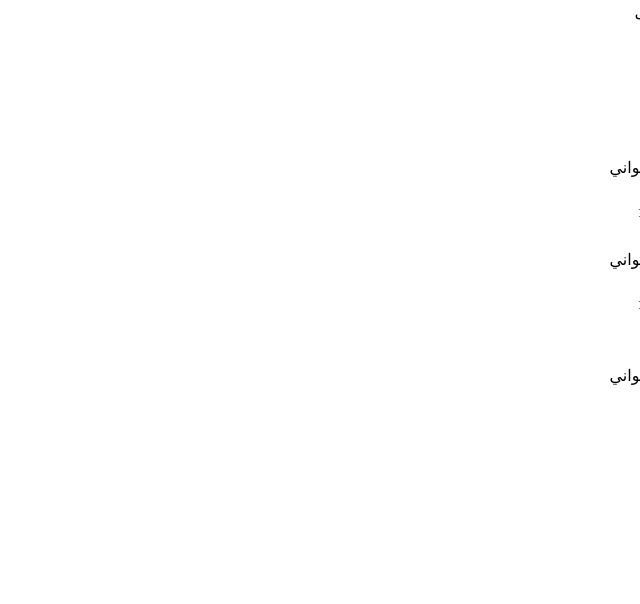
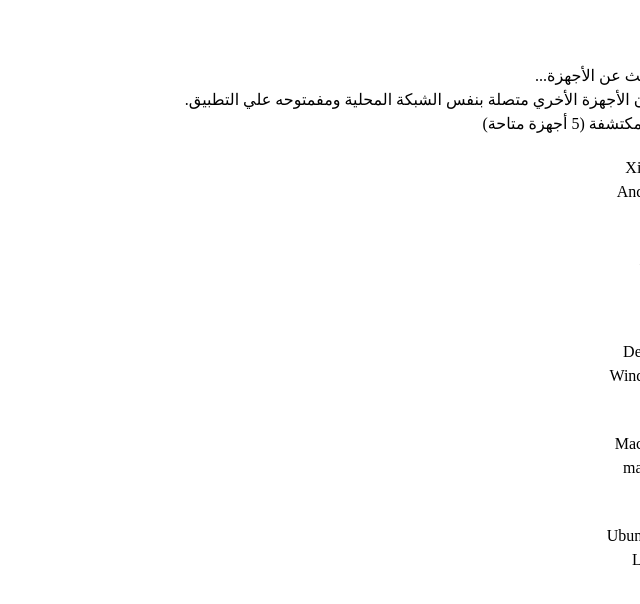
Before and after one commit to Ehabw57/Wasllah, a React (Vite) app in the folder react-clint/: page / in a window 1280 px wide. Shown: the top 604 px of the page, without its empty margins (640-1280 px from the left). Built offline with nearby package versions, Linux system fonts and the light colour scheme.

Commit message:
Add App Pages

```diff
--- a/react-clint/src/App.jsx
+++ b/react-clint/src/App.jsx
@@ -1,11 +1,12 @@
 import { useState } from "react";
-import DeviceList from "./components/DeviceCard";
-import Searching from "./components/Searching";
 import { FileInput } from "./components/FileInput";
-import { TransferCard } from "./components/TransferCard";
+import { DiscoveryPage } from "./pages/DiscoveryPage";
+import { TransferPage } from "./pages/TransferPage";
 
 function App() {
   const [connected, setConnected] = useState(false);
+  const connectedDevice = { name: "Xiaomi C67", platform: "Android" };
+
   const devices = [
     { id: 1, name: "Xiaomi C67", platform: "Android" },
     { id: 2, name: "iPhone 12", platform: "iOS" },
@@ -15,6 +16,14 @@ function App() {
   ];
 
   const transfers = [
+    {
+      id: 0,
+      progress: 80,
+      name: "file0.zip",
+      size: "20 MB",
+      status: "in_progress",
+      direction: "send",
+    },
     {
       id: 1,
       name: "file1.jpg",
@@ -47,15 +56,28 @@ function App() {
   ];
 
   return (
-    <>
-      <h1>{connected ? "متصل" : "غير متصل"}</h1>
-      {/* <Searching />
-      <DeviceList />
-      <FileInput onFile={(file) => console.log("Received file:", file)}  /> */}
-      {transfers.map((t) => (
-        <TransferCard key={t.id} transfer={t} />
-      ))}
-    </>
+    <div className="min-h-screen bg-gray-50 p-3" dir="rtl">
+      <button onClick={() => setConnected((prev) => !prev)}>
+        {connected ? "Disconnect" : "Connect"}
+      </button>
+      {!connected ? (
+        <DiscoveryPage devices={devices} onConnect={(device) => console.log(device)} />
+      ) : (
+        <TransferPage
+          connectedDevice={connectedDevice}
+          transfers={transfers}
+          onSendFile={(file) => {
+            console.log("send file", file);
+          }}
+          onDisconnect={() => {
+            console.log("disconnect");
+          }}
+          onClearCompleted={() => {
+            console.log("clear completed");
+          }}
+        />
+      )}
+    </div>
   );
 }
 
--- a/react-clint/src/components/DeviceCard.jsx
+++ b/react-clint/src/components/DeviceCard.jsx
@@ -49,7 +49,7 @@ function DeviceCard({ device, onConnect }) {
       device.icon = <MdOutlineDevices size={20} className="text-gray-500" />;
   }
   return (
-    <div className=" bg-white rounded-xl px-4 py-6 shadow-sm flex items-center justify-start">
+    <div className=" bg-white rounded-3xl px-4 py-6 shadow-sm flex items-center justify-start">
       <div className="w-15 h-15 bg-gray-100 rounded-lg flex items-center justify-center">
         {device.icon}
       </div>
@@ -62,7 +62,7 @@ function DeviceCard({ device, onConnect }) {
 
       <button
         onClick={() => onConnect(device)}
-        className="bg-blue-500 hover:bg-blue-600 mr-auto w-20 text-white py-2 px-5 rounded-2xl"
+        className="font-semibold bg-blue-500 hover:bg-blue-600 mr-auto w-24 text-white py-2 px-5 rounded-full"
       >
         توصيل
       </button>
--- a/react-clint/src/components/TransferCard.jsx
+++ b/react-clint/src/components/TransferCard.jsx
@@ -1,10 +1,4 @@
-import { FaFileImage } from "react-icons/fa";
-import { FaFileVideo } from "react-icons/fa";
-import { MdAudioFile } from "react-icons/md";
-import { FaFilePdf } from "react-icons/fa";
-import { MdFolderZip } from "react-icons/md";
-import { FaFile } from "react-icons/fa";
-import { FaFileAlt } from "react-icons/fa";
+import {  FaFileImage, FaFileAudio, FaFileVideo, FaFile, FaFileArchive, FaFilePdf, FaFileAlt } from "react-icons/fa";
 import { MdOutlineDone } from "react-icons/md";
 export function TransferCard({ transfer }) {
   const isComplete = transfer.status === "completed";
@@ -15,10 +9,10 @@ export function TransferCard({ transfer }) {
     if (["mp4", "avi", "mkv"].includes(ext))
       return <FaFileVideo size={20} className="text-gray-800" />;
     if (["mp3", "wav", "ogg"].includes(ext))
-      return <MdAudioFile size={20} className="text-yellow-900" />;
+      return <FaFileAudio size={20} className="text-yellow-900" />;
     if (ext === "pdf") return <FaFilePdf size={20} className="text-red-700" />;
     if (["zip", "rar"].includes(ext))
-      return <MdFolderZip size={20} className="text-gray-800" />;
+      return <FaFileArchive size={20} className="text-gray-800" />;
     if (["txt", "doc", "docx"].includes(ext))
       return <FaFileAlt size={20} className="text-gray-800" />;
     return <FaFile size={20} className="text-gray-800" />;
--- /dev/null
+++ b/react-clint/src/pages/DiscoveryPage.jsx
@@ -0,0 +1,12 @@
+import DeviceList from "../components/DeviceCard";
+import Searching from "../components/Searching";
+
+export function DiscoveryPage({ devices, onConnect, className }) {
+  return (
+    <div className={`max-w-[80%] mx-auto ${className}`}>
+      <Searching className="mb-8 bg-white py-8 rounded-3xl" />
+
+      <DeviceList devices={devices} onConnect={onConnect} />
+    </div>
+  );
+}
--- /dev/null
+++ b/react-clint/src/pages/TransferPage.jsx
@@ -0,0 +1,71 @@
+import { FileInput } from "../components/FileInput";
+import { TransferCard } from "../components/TransferCard";
+
+export function TransferPage({
+  connectedDevice,
+  transfers,
+  onSendFile,
+  onDisconnect,
+  onClearCompleted,
+}) {
+  const activeTransfers = transfers.filter((t) => t.status !== "completed");
+  const completedTransfers = transfers.filter((t) => t.status === "completed");
+
+  return (
+    <div className="max-w-2xl mx-auto">
+      {/* Connection Status */}
+      <div className="bg-green-50 border border-green-200 rounded-xl p-4 mb-6 flex items-center justify-between">
+        <div className="flex items-center gap-2">
+          <span className="w-3 h-3 bg-green-500 rounded-full animate-pulse" />
+          <span className="text-green-700">
+            متصل بـ {connectedDevice?.name}
+          </span>
+        </div>
+        <button
+          onClick={onDisconnect}
+          className="text-red-500 hover:text-red-600 text-sm"
+        >
+          قطع الاتصال
+        </button>
+      </div>
+
+      <FileInput onFile={onSendFile} />
+
+      {activeTransfers.length > 0 && (
+        <div className="mt-6">
+          <div className="flex items-center justify-between">
+            <h3 className="font-semibold text-gray-800 mb-3">النقل الجاري</h3>
+            <div className="space-x-3">
+              <button className="text-sm text-blue-800 bg-blue-100 px-3 py-.5 rounded-lg">
+                إلغاء الجميع
+              </button>
+              <button
+                onClick={onClearCompleted}
+                className="text-sm text-gray-400 hover:text-gray-600"
+              >
+                مسح المكتمل
+              </button>
+            </div>
+          </div>
+          <div className="space-y-3">
+            {activeTransfers.map((transfer) => (
+              <TransferCard key={transfer.id} transfer={transfer} />
+            ))}
+          </div>
+        </div>
+      )}
+
+      {/* Completed Transfers */}
+      {completedTransfers.length > 0 && (
+        <div className="mt-6">
+          <div className="flex items-center justify-between mb-3"></div>
+          <div className="space-y-3">
+            {completedTransfers.map((transfer) => (
+              <TransferCard key={transfer.id} transfer={transfer} />
+            ))}
+          </div>
+        </div>
+      )}
+    </div>
+  );
+}
```
